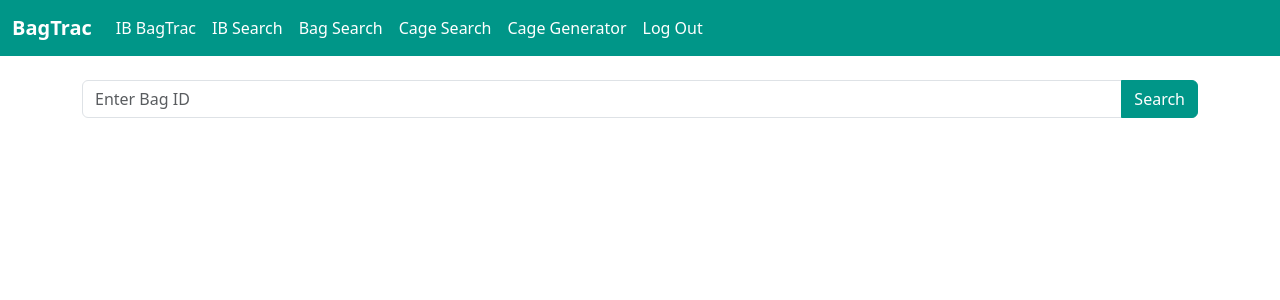
After one commit to mrrobot620/bagtrac, a Django app: page /ib_search in a window 1280 px wide. The commit adds this page. Shown: the top 300 px of the page. Run offline with Django 4.2, Linux system fonts and the light colour scheme; a user stored in the database is signed in; data that the repository does not hold is empty.

Commit message:
Skelton IB

```diff
--- a/bagtrac/admin.py
+++ b/bagtrac/admin.py
@@ -1,5 +1,5 @@
 from django.contrib import admin
-from .models import Cvs , Data , Cage , Bags
+from .models import Cvs , Data , Cage , Bags , ibbags
 
 
 # Register your models here.
@@ -8,3 +8,4 @@ admin.site.register(Cvs)
 admin.site.register(Data)
 admin.site.register(Cage)
 admin.site.register(Bags)
+admin.site.register(ibbags)
--- /dev/null
+++ b/bagtrac/templates/ib_search.html
@@ -0,0 +1,67 @@
+{% extends 'base.html' %} {% block content %} {% if not_found %}
+<div class="container mt-4">
+  <div class="alert alert-danger alert-dismissible fade show" role="alert">
+    Bag ID '{{ bag_id }}' not found.
+    <button
+      type="button"
+      class="btn-close"
+      data-bs-dismiss="alert"
+      aria-label="Close"
+    ></button>
+  </div>
+</div>
+{% endif %} {% if search_results %}
+<div class="container mt-4">
+  <h2>Search Results:</h2>
+  <div class="table-responsive">
+    <table class="table table-bordered mt-3">
+      <thead class="hms_color">
+        <tr>
+          <th scope="col">Bag ID</th>
+          <th scope="col">Time</th>
+          <th scope="col">Cage ID</th>
+          <th scope="col">Username</th>
+        </tr>
+      </thead>
+      <tbody>
+        {% for result in search_results %}
+        <tr>
+          <td>{{ result.bag_id }}</td>
+          <td>{{ result.time1_str }}</td>
+          <td>{{ result.cage_id }}</td>
+          <td>{{ result.user }}</td>
+        </tr>
+        {% endfor %}
+      </tbody>
+    </table>
+  </div>
+</div>
+{% endif %}
+
+<div class="container mt-4">
+  <form method="GET">
+    <div class="input-group mb-3">
+      <input
+        type="text"
+        class="form-control"
+        name="bag_id"
+        placeholder="Enter Bag ID"
+        aria-label="Enter Bag ID"
+        aria-describedby="search-btn"
+      />
+      <button
+        class="btn btn-primary hms_button_color"
+        type="submit"
+        id="search-btn"
+      >
+        Search
+      </button>
+    </div>
+  </form>
+
+<script>
+  const userInput = document.getElementById("multiSearchInput").value;
+  const bagIds = userInput.split(/[\n, ]/).filter(Boolean);
+</script>
+
+{% endblock %}
--- a/bagtrac/templates/navbar.html
+++ b/bagtrac/templates/navbar.html
@@ -8,10 +8,13 @@
       <div class="collapse navbar-collapse" id="navbarSupportedContent">
           <ul class="navbar-nav me-auto mb-2 mb-lg-0">
               <li class="nav-item navbar_items">
-                  <a class="nav-link navbar_items" href="{% url 'search' %}">Bag Search</a>
+                  <a class="nav-link navbar_items" href="{% url 'ib_bagtrac' %}">IB BagTrac</a>
               </li>
               <li class="nav-item navbar_items">
-                  <a class="nav-link navbar_items" href="{% url 'ib_bagtrac' %}">IB BagTrac</a>
+                <a class="nav-link navbar_items" href="{% url 'ib_search' %}">IB Search</a>
+            </li>
+                          <li class="nav-item navbar_items">
+                  <a class="nav-link navbar_items" href="{% url 'search' %}">Bag Search</a>
               </li>
               <li class="nav-item navbar_items">
                   <a class="nav-link navbar_items" href="{% url 'cage_search' %}">Cage Search</a>
--- a/bagtrac/urls.py
+++ b/bagtrac/urls.py
@@ -10,5 +10,6 @@ urlpatterns = [
     path('cage_search' , views.cage_search , name='cage_search'),
     path('cage_generator' , views.cage_generator , name="cage_generator"),
     path('generate_cage', views.generate_cage, name='generate_cage'),
-    path('ib' , views.ib_bagtrac , name="ib_bagtrac" )
+    path('ib' , views.ib_bagtrac , name="ib_bagtrac" ),
+    path('ib_search' , views.ib_search , name="ib_search")
 ]
--- a/bagtrac/views.py
+++ b/bagtrac/views.py
@@ -8,7 +8,7 @@ from django.db.models import Count
 from django.views.decorators.csrf import csrf_exempt
 from django.views.decorators.csrf import csrf_protect
 from reportlab.lib.pagesizes import landscape
-from .models import Data , Cage , Bags
+from .models import Data , Cage , Bags , ibbags
 from django.utils import timezone
 from django.db import IntegrityError
 import pytz
@@ -237,22 +237,47 @@ def ib_bagtrac(request):
             bag_id = request.POST.get('Bag/Seal_ID', '')
             cage_id= request.POST.get('Cage_ID', '')
             time1 = timezone.now()
+            current_user = request.user
+            user = User.objects.get(pk=current_user.id)
+
+            data_instance = ibbags(bag_id=bag_id , cage_id=cage_id , time1=time1 , user=user )
             print(bag_id , cage_id)
             if "ZO" in bag_id or "zo" in bag_id:
+                data_instance.save()
                 messages.success(request, "ZO" , extra_tags='Success')
-                print("Yes ZO")
             elif "B5" in bag_id or "b5" in bag_id:
+                data_instance.save()
                 messages.success(request , "B5" , extra_tags='Success')
             elif "B1" in bag_id or "b1" in bag_id:
+                data_instance.save()
                 messages.success(request , "B1" , extra_tags='Success')
             elif "B2" in bag_id or "b2" in bag_id:
+                data_instance.save()
                 messages.success(request , "B2" , extra_tags='Success')
             elif "B3" in bag_id or "b3" in bag_id:
+                data_instance.save()
                 messages.success(request , "B3" , extra_tags='Success')
             elif "B4" in bag_id or "b4" in bag_id:
+                data_instance.save()
                 messages.success(request , "B3" , extra_tags='Success')
             elif "B6" in bag_id or "b6" in bag_id:
+                data_instance.save()
                 messages.success(request , "B6" , extra_tags='Success')
             else:
+                data_instance.save()
                 messages.error(request , "Error")
     return render(request , 'ib.html')
+
+@login_required
+def ib_search(request):
+    bag_id = request.GET.get('bag_id')
+    search_results = ibbags.objects.filter(bag_id=bag_id)
+    if search_results:
+        for result in search_results:
+            # Convert time from UTC to IST
+            result.time1 = result.time1.astimezone(IST)
+            result.time1_str = result.time1.strftime("%b. %d, %Y, %I:%M %p")
+        return render(request, 'ib_search.html', {'search_results': search_results})
+    if not search_results and bag_id:
+        return render(request, 'ib_search.html', {'search_results': search_results, 'bag_id': bag_id, 'not_found': True})
+    return render(request , 'ib_search.html')
```
Also changed, not shown: bagtrac/models.py (+10 -0 lines), bagtrac/migrations/0009_ibbags.py (added), bagtrac/migrations/0010_alter_ibbags_cage_id.py (added).
